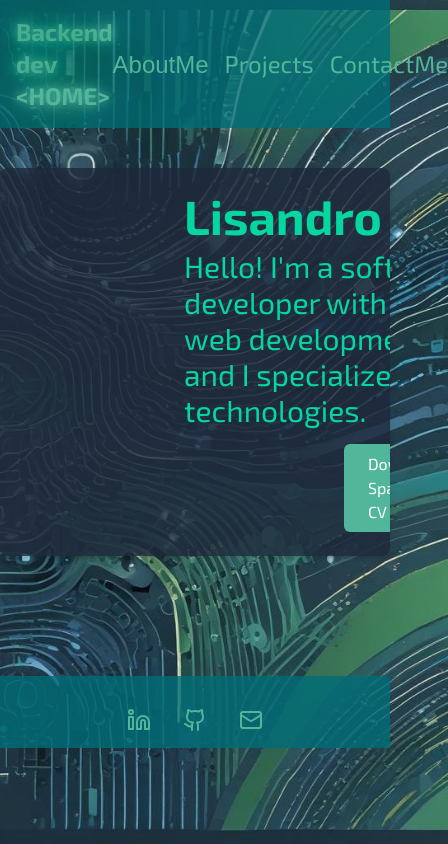
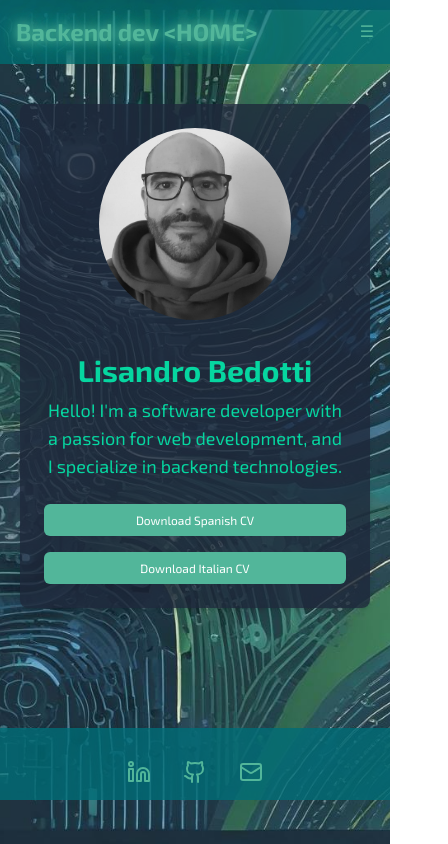
Before and after one commit to Lisandro85/portfolio, a Next.js app in the folder portfolio/: page /home in a window 390 px wide. Shown: the whole page, 448 px wide, since content can reach past the window. Built offline with nearby package versions, Linux system fonts and the light colour scheme; a web font is replaced by a local one.

Commit message:
responsive

```diff
--- a/portfolio/src/app/about/aboutMe.tsx
+++ b/portfolio/src/app/about/aboutMe.tsx
@@ -1,10 +1,15 @@
 export default function AboutMe() {
   return (
-    <div className="text-center bg-slate-800 bg-opacity-80 mt-10 rounded-lg shadow-md overflow-hidden mb-8">
-      <p className="text-2xl mt-2 text-[#06d6a0] font-genos">
+    <div className="mx-5 bg-slate-800 bg-opacity-80 mt-10 rounded-lg shadow-md overflow-hidden mb-8 px-4 py-8">
+      {/* Contenedor con margen a los lados */}
+      <div className="max-w-4xl mx-auto text-center px-4">
+        {" "}
+        {/* Agregado px-4 para el margen lateral en pantallas grandes */}
+        <p className="text-lg sm:text-xl md:text-2xl leading-relaxed text-[#06d6a0] font-genos break-words">
           {`I am a technology and software development professional with a unique background that encompasses both security and criminal intelligence as well as programming. I began my career as a Systems Analyst and Software Developer, where I gained solid foundations in system logic and design. Later, I developed my skills in the field of security, specializing in criminal intelligence, which gave me an analytical perspective and a problem-solving approach to complex issues. Today, I work as a Full Stack Web Developer, with a specialization in Backend development.`}
 
-        <span className="text-2xl text-[#06d6a0] font-genos">
+          {/* Tecnologías con hover y escala */}
+          <span className="block mt-4">
             I have experience using technologies such as{" "}
             <span className="text-[#83c5be] inline-block transform transition-all duration-300 hover:scale-110">
               Node.js,
@@ -30,7 +35,7 @@ export default function AboutMe() {
             <span className="text-[#83c5be] inline-block transform transition-all duration-300 hover:scale-110">
               MongoDB,
             </span>{" "}
-          <span className=" text-[#83c5be] inline-block transform transition-all duration-300 hover:scale-110">
+            <span className="text-[#83c5be] inline-block transform transition-all duration-300 hover:scale-110">
               PostgreSQL,
             </span>{" "}
             <span className="text-[#83c5be] inline-block transform transition-all duration-300 hover:scale-110">
@@ -45,5 +50,6 @@ export default function AboutMe() {
           {` My focus is on developing efficient and scalable solutions, leveraging both backend logic and frontend user experience to create comprehensive and high-impact applications. I am motivated to continue learning and tackling new challenges in the world of technology. I am always open to opportunities that allow me to grow professionally and contribute my skills to innovative projects. I am always open to new opportunities and collaborations.`}
         </p>
       </div>
+    </div>
   );
 }
--- a/portfolio/src/app/contact/contact.tsx
+++ b/portfolio/src/app/contact/contact.tsx
@@ -2,17 +2,20 @@ import { Github, Linkedin, Mail } from "lucide-react";
 
 export default function Contact() {
   return (
-    <div className="text-center bg-slate-800 bg-opacity-80  rounded-lg shadow-md  mt-10 py-10 mb-44">
-      <h1 className="text-5xl font-bold text-[#06d6a0] font-Exo-2">
+    <div className="mx-5 bg-slate-800 bg-opacity-80 rounded-lg shadow-md mt-10 py-10 px-4 mb-52">
+      {/* Título */}
+      <h1 className="text-4xl md:text-5xl font-bold text-[#06d6a0] font-Exo-2 text-center">
         Contact Me
       </h1>
-      <p className="text-2xl mt-2 text-[#06d6a0] font-Exo-2">
-        Feel free to reach out to me via LinkedIn, GitHub or email. I'm always
+
+      {/* Descripción */}
+      <p className="text-lg md:text-2xl mt-4 text-[#06d6a0] font-Exo-2 text-center leading-relaxed">
+        Feel free to reach out to me via LinkedIn, GitHub, or email. I'm always
         open to new opportunities and collaborations!
       </p>
 
-      {/* Enlaces con los íconos */}
-      <div className="mt-6 flex justify-center space-x-6">
+      {/* Enlaces con íconos */}
+      <div className="mt-6 flex flex-wrap justify-center gap-8">
         <a
           href="https://www.linkedin.com/in/lisandro-bedotti"
           target="_blank"
--- a/portfolio/src/app/home/home.tsx
+++ b/portfolio/src/app/home/home.tsx
@@ -3,31 +3,32 @@ import DownloadItaCVButton from "@/components/DownLoadItalianCv/downLoadItaCv";
 
 export default function Home() {
   return (
-    <div className="flex items-center justify-center mt-10 mb-24">
-      <div className="w-full mx-auto  bg-slate-800 bg-opacity-80  rounded-lg shadow-md overflow-hidden mb-6">
-        <div className="flex items-center p-6">
+    <div className="flex items-center justify-center mt-10 mb-24 px-4">
+      {/* Contenedor principal con margen de 5px a la izquierda y derecha */}
+      <div className="w-full mx-1 bg-slate-800 bg-opacity-80 rounded-lg shadow-md overflow-hidden mb-6">
+        <div className="flex flex-col md:flex-row items-center justify-center p-6 gap-8">
           {/* Imagen */}
-          <div className="w-56 h-56 rounded-full overflow-hidden group ml-20">
+          <div className="w-48 h-48 md:w-56 md:h-56 rounded-full overflow-hidden group mx-auto md:mx-0">
             <img
               className="w-full h-full object-cover filter grayscale transition duration-300 group-hover:grayscale-0"
               src="/assets/perfilFoto.jpg"
-              alt="Image description"
+              alt="Profile Image"
             />
           </div>
           {/* Texto al costado de la imagen */}
-          <div className=" ml-20">
-            <h2 className="text-5xl font-bold text-[#06d6a0] font-Exo-2 ">
+          <div className="text-center md:text-left">
+            <h2 className="text-3xl md:text-5xl font-bold text-[#06d6a0] font-Exo-2">
               Lisandro Bedotti
             </h2>
-            <p className="text-3xl mt-2 text-[#06d6a0]  font-Exo-2 ">
+            <p className="text-lg md:text-2xl mt-2 text-[#06d6a0] font-Exo-2">
               Hello! I'm a software developer with a passion for web
               development,
-              <br />
-              and I specialize in backend technologies.
+              <br className="hidden md:block" /> and I specialize in backend
+              technologies.
             </p>
 
             {/* Botones de descarga */}
-            <div className="mt-4 flex space-x-4 ml-40">
+            <div className="mt-6 flex flex-col md:flex-row justify-center md:justify-center space-y-4 md:space-y-0 md:space-x-4">
               <DownloadCVButton />
               <DownloadItaCVButton />
             </div>
--- a/portfolio/src/components/DownLoadItalianCv/downLoadItaCv.tsx
+++ b/portfolio/src/components/DownLoadItalianCv/downLoadItaCv.tsx
@@ -7,7 +7,7 @@ const DownloadItaCVButton: React.FC = () => {
       download="CVLisandroBedottiIta.pdf"
       target="_blank"
       rel="noopener noreferrer"
-      className="bg-[#52b69a] text-[white] py-2 px-6 rounded-md hover:bg-[#76c893] transition duration-300 font-Exo-2 "
+      className="bg-[#52b69a] text-white py-2 px-6 sm:py-2 sm:px-6 text-xs sm:text-sm md:text-base rounded-md hover:bg-[#76c893] transition duration-300 font-Exo-2 text-center inline-flex items-center justify-center"
     >
       Download Italian CV
     </a>
--- a/portfolio/src/components/DownLoadSpanishCv/downLoadEspCv.tsx
+++ b/portfolio/src/components/DownLoadSpanishCv/downLoadEspCv.tsx
@@ -7,7 +7,7 @@ const DownloadEspCVButton: React.FC = () => {
       download="CVLisandroBedottiEsp.pdf"
       target="_blank"
       rel="noopener noreferrer"
-      className="bg-[#52b69a] text-white py-2 px-6 rounded-md hover:bg-[#76c893] transition duration-300 font-Exo-2 " // Clases para estilos (opcional)
+      className="bg-[#52b69a] text-white py-2 px-6 sm:py-2 sm:px-6 text-xs sm:text-sm md:text-base rounded-md hover:bg-[#76c893] transition duration-300 font-Exo-2 text-center inline-flex items-center justify-center"
     >
       Download Spanish CV
     </a>
--- a/portfolio/src/components/NavBar/navbar.tsx
+++ b/portfolio/src/components/NavBar/navbar.tsx
@@ -1,9 +1,11 @@
 "use client";
 import Link from "next/link";
 import { usePathname } from "next/navigation";
+import { useState } from "react";
 
 const Navbar = () => {
   const pathname = usePathname();
+  const [isOpen, setIsOpen] = useState(false);
 
   // Función para verificar si la ruta es activa
   const isActive = (path: string) => pathname === path;
@@ -12,7 +14,7 @@ const Navbar = () => {
     <nav className="bg-[rgba(0,109,119,0.8)] p-4">
       <div className="max-w-7xl mx-auto flex justify-between items-center">
         {/* Logo o Título */}
-        <div className="text-[#52b69a] text-2xl font-bold font-Exo-2 ">
+        <div className="text-[#52b69a] text-2xl font-bold font-Exo-2">
           <Link
             href="/"
             className={`text-[#52b69a] text-2xl font-genos ${
@@ -23,11 +25,24 @@ const Navbar = () => {
           </Link>
         </div>
 
+        {/* Botón hamburguesa (solo visible en móviles) */}
+        <button
+          className="sm:hidden text-[#52b69a] focus:outline-none"
+          onClick={() => setIsOpen(!isOpen)}
+          aria-label="Toggle menu"
+        >
+          {isOpen ? "✕" : "☰"} {/* Ícono hamburguesa */}
+        </button>
+
         {/* Enlaces de navegación */}
-        <div className="space-x-4">
+        <div
+          className={`${
+            isOpen ? "block" : "hidden"
+          } sm:flex sm:space-x-4 text-center`}
+        >
           <Link
             href="/about"
-            className={`text-[#52b69a] text-2xl font-Exo-2${
+            className={`block sm:inline-block text-[#52b69a] text-xl font-Exo-2 ${
               isActive("/about")
                 ? "text-[#76c893] text-glow"
                 : "hover:text-glow"
@@ -37,7 +52,7 @@ const Navbar = () => {
           </Link>
           <Link
             href="/projects"
-            className={`text-[#52b69a] text-2xl font-Exo-2 ${
+            className={`block sm:inline-block text-[#52b69a] text-xl font-Exo-2 ${
               isActive("/projects")
                 ? "text-[#76c893] text-glow"
                 : "hover:text-glow"
@@ -47,7 +62,7 @@ const Navbar = () => {
           </Link>
           <Link
             href="/contact"
-            className={`text-[#52b69a] text-2xl font-Exo-2 ${
+            className={`block sm:inline-block text-[#52b69a] text-xl font-Exo-2 ${
               isActive("/contact")
                 ? "text-[#76c893] text-glow"
                 : "hover:text-glow"
```
Also changed, not shown: portfolio/src/app/projects/projects.tsx (+17 -37 lines). Lines whose indentation alone changed are shown as unchanged.
